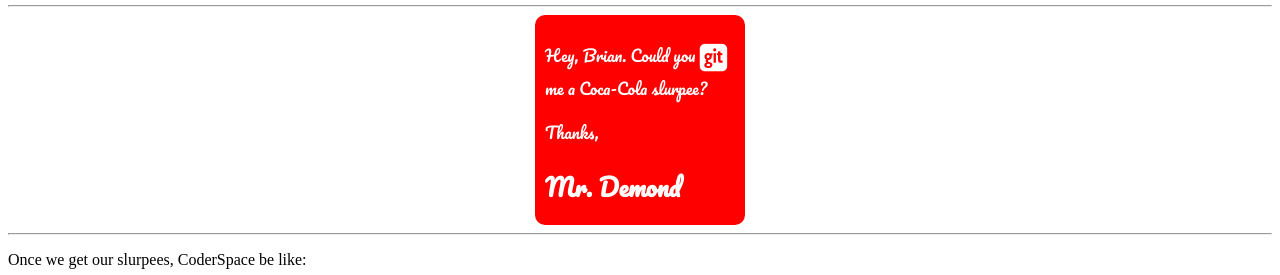
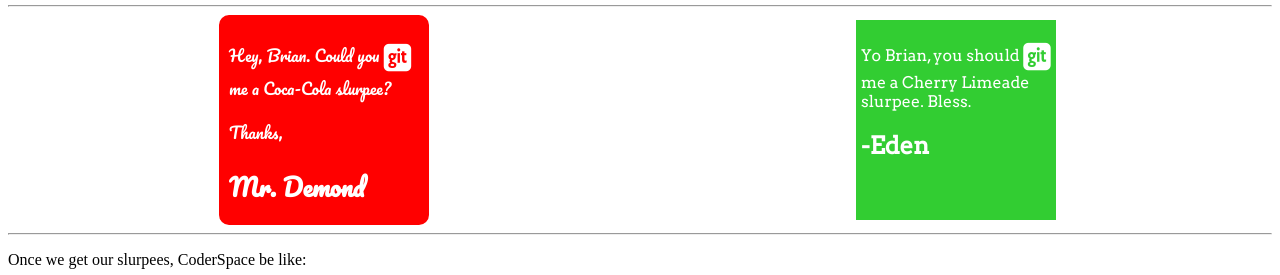
Before and after one commit to CoderSpace/slurpees, a plain HTML site: page index.html in a window 1280 px wide. Shown: the part 607-882 px from the top of the page. Drawn offline with Linux system fonts and the light colour scheme.

Commit message:
Add slurpee order in box

```diff
--- a/index.html
+++ b/index.html
@@ -28,7 +28,10 @@
           </div>
 
           <!-- insert your order below -->
-
+          <div class="order eden">
+            <p>Yo Brian, you should <i class="fa fa-git-square fa-2x" aria-hidden="true"></i> me a Cherry Limeade slurpee. Bless.</p>
+            <h2>-Eden</h2>
+          </div>
         </main>
 
 
--- a/styles/style.css
+++ b/styles/style.css
@@ -1,6 +1,8 @@
 @import url('https://maxcdn.bootstrapcdn.com/font-awesome/4.7.0/css/font-awesome.min.css');
 
 @import url('https://fonts.googleapis.com/css?family=Pacifico');
+
+@import url('https://fonts.googleapis.com/css?family=Arvo');
 
 /* ^^ import your fonts above this line ^^ */
 
@@ -59,3 +61,10 @@ main {
   border-radius: 10px;
   font-family: 'Pacifico', cursive;
 }
+
+.eden{
+  background:	#32CD32;
+  color:white;
+  border-color:white;
+  font-family:'Arvo', serif; ;
+}
```
